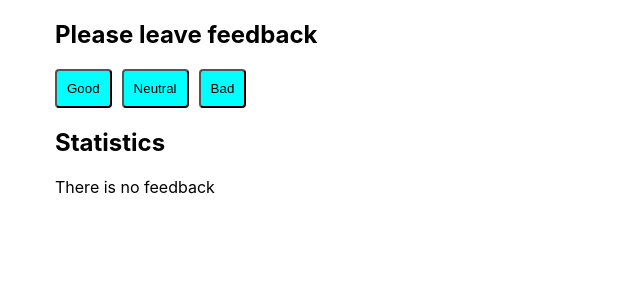
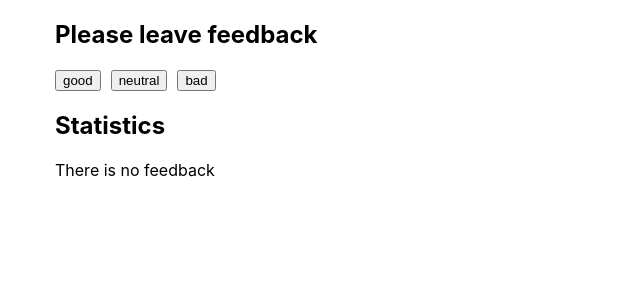
Before and after one commit to DmytroDemianenko/goit-react-hw-02-feedback, a React (Create React App) app: page / in a window 1280 px wide. Shown: the top 300 px of the page, without its empty margins (0-640 px from the left). Built offline with nearby package versions, Linux system fonts and the light colour scheme.

Commit message:
to first check

```diff
--- a/src/compoonents/App.js
+++ b/src/compoonents/App.js
@@ -41,26 +41,41 @@ class App extends Component {
     const rate = good / this.countTotalFeedback();
     return (rate * 100).toFixed(2);
   };
+  addVote = e => {
+    // console.log(e.curent.target);
+    const { name } = e.target;
+    this.setState(prevState => {
+      return {
+        [name]: prevState[name] + 1,
+      };
+    });
+  };
 
   render() {
-    const options = this.state;
-    const goodFeedback = this.goodFeedback;
-    const neutralFeedback = this.neutralFeedback;
-    const badFeedback = this.badFeedback;
-    const onLeaveFeedback = { goodFeedback, neutralFeedback, badFeedback };
+    const { good, neutral, bad } = this.state;
+    const buttonTitles = Object.keys(this.state);
     const total = this.countTotalFeedback();
     const positivePercentage = +this.countPositiveFeedback();
-      return (
+    return (
       <>
-        <Section  title='Please leave feedback'>
-          <FeedbackOptions options={options} onLeaveFeedback={onLeaveFeedback} />
-          </Section>
-        <Section title='Statistics'>
-          {total ? <Statistics
-          options={options}
-          total={total}
-          positivePercentage={positivePercentage}
-        /> : <Notification message='There is no feedback'> </Notification>}
+        <Section title="Please leave feedback">
+          <FeedbackOptions
+            options={buttonTitles}
+            onLeaveFeedback={this.addVote}
+          />
+        </Section>
+        <Section title="Statistics">
+          {total ? (
+            <Statistics
+              good={good}
+              neutral={neutral}
+              bad={bad}
+              total={total}
+              positivePercentage={positivePercentage}
+            />
+          ) : (
+            <Notification message="There is no feedback"> </Notification>
+          )}
         </Section>
       </>
     );
--- /dev/null
+++ b/src/compoonents/ButtonFeedback/ButtonFeedback.js
@@ -0,0 +1,14 @@
+import PropTypes from 'prop-types';
+import React from 'react';
+const ButtonFeedback = ({ name, buttonClick }) => {
+  return (
+    <button name={name} type="button" onClick={buttonClick}>
+      {name}
+    </button>
+  );
+};
+
+ButtonFeedback.propTypes = {
+  name: PropTypes.string.isRequired,
+};
+export default ButtonFeedback;
--- /dev/null
+++ b/src/compoonents/ButtonFeedback/index.js
@@ -0,0 +1 @@
+export { default } from './ButtonFeedback';
--- a/src/compoonents/FeedbackOptions/FeedbackOptions.js
+++ b/src/compoonents/FeedbackOptions/FeedbackOptions.js
@@ -1,34 +1,49 @@
-import propTypes from 'prop-types';
+// import propTypes from 'prop-types';
+import ButtonFeedback from '../ButtonFeedback';
 import s from './FeedbackOptions.module.css';
 import React from 'react';
-const FeedbackOptions = ({ onLeaveFeedback }) => {
+const FeedbackOptions = ({ options, onLeaveFeedback }) => {
   return (
-    <>
-      <button
+    <ul className={s.feedbackList}>
+      {options.map(option => (
+        <li className={s.feedbackItem} key={option}>
+          <ButtonFeedback
+            name={option}
+            buttonClick={onLeaveFeedback}
+          ></ButtonFeedback>
+        </li>
+      ))}
+      {/* <button
         className={s.button}
         type="button"
-        onClick={() => {onLeaveFeedback.goodFeedback()}}
+        onClick={() => {
+          onLeaveFeedback.goodFeedback();
+        }}
       >
         Good
       </button>
       <button
         className={s.button}
         type="button"
-        onClick={() => {onLeaveFeedback.neutralFeedback()}}
+        onClick={() => {
+          onLeaveFeedback.neutralFeedback();
+        }}
       >
         Neutral
       </button>
       <button
         className={s.button}
         type="button"
-        onClick={() => {onLeaveFeedback.badFeedback()}}
+        onClick={() => {
+          onLeaveFeedback.badFeedback();
+        }}
       >
         Bad
-      </button>
-    </>
+      </button> */}
+    </ul>
   );
 };
-FeedbackOptions.propTypes = {
-  onLeaveFeedback: propTypes.object,
-}
+// FeedbackOptions.propTypes = {
+//   onLeaveFeedback: propTypes.object,
+// }
 export default FeedbackOptions;
--- a/src/compoonents/FeedbackOptions/FeedbackOptions.module.css
+++ b/src/compoonents/FeedbackOptions/FeedbackOptions.module.css
@@ -4,3 +4,11 @@
   border-radius: 4px;
   background-color: aqua;
 }
+.feedbackList{
+  list-style: none;
+  display: flex;
+  padding: 0;
+}
+.feedbackItem{
+  margin-right: 10px;
+}
--- a/src/compoonents/Statistics/Statistics.js
+++ b/src/compoonents/Statistics/Statistics.js
@@ -1,14 +1,16 @@
 import PropTypes from 'prop-types';
 import s from './Statistics.module.css';
 import React from 'react';
-const Statistics = ({ options, total, positivePercentage }) => {
+const Statistics = ({ good, neutral, bad, total, positivePercentage }) => {
   return (
     <>
-      <p className={s.secondaryText}>Good: {options.good}</p>
-      <p className={s.secondaryText}>Neutral: {options.neutral}</p>
-      <p className={s.secondaryText}>Bad: {options.bad}</p>
+      <p className={s.secondaryText}>Good: {good}</p>
+      <p className={s.secondaryText}>Neutral: {neutral}</p>
+      <p className={s.secondaryText}>Bad: {bad}</p>
       <p className={s.secondaryText}>Total: {total}</p>
-      <p className={s.secondaryText}>Positive feedback: {positivePercentage} %</p>
+      <p className={s.secondaryText}>
+        Positive feedback: {positivePercentage} %
+      </p>
     </>
   );
 };
```
